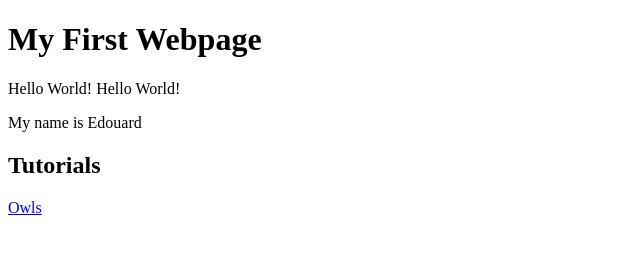
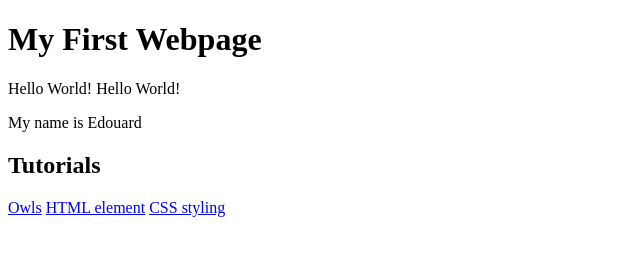
Before and after one commit to edoplo/edoplo.github.io, a plain HTML site: page index.html in a window 1280 px wide. Shown: the whole page, without its empty margins (0-640 px from the left). Drawn offline with Linux system fonts and the light colour scheme.

Commit message:
Add files via upload

```diff
--- a/index.html
+++ b/index.html
@@ -14,5 +14,7 @@
     <h2>Tutorials</h2>
 
     <a href="owls.html">Owls</a>
+    <a href=https://codepen.io/edoplo/pen/MWWNYKz>HTML element</a>
+    <a href=https://codepen.io/edoplo/pen/qBBeErO?editors=1100>CSS styling</a>
   </body>
 </html>
```
